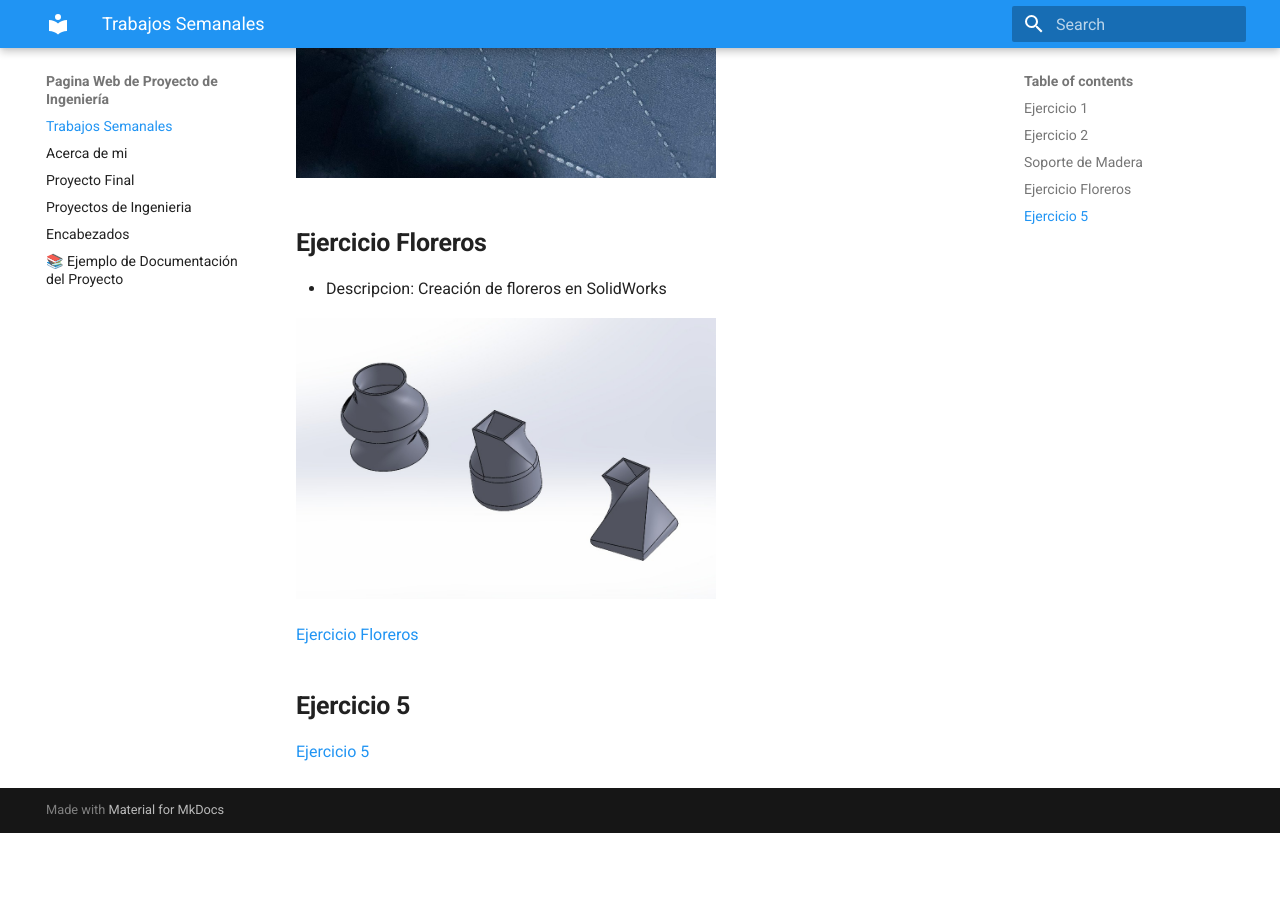
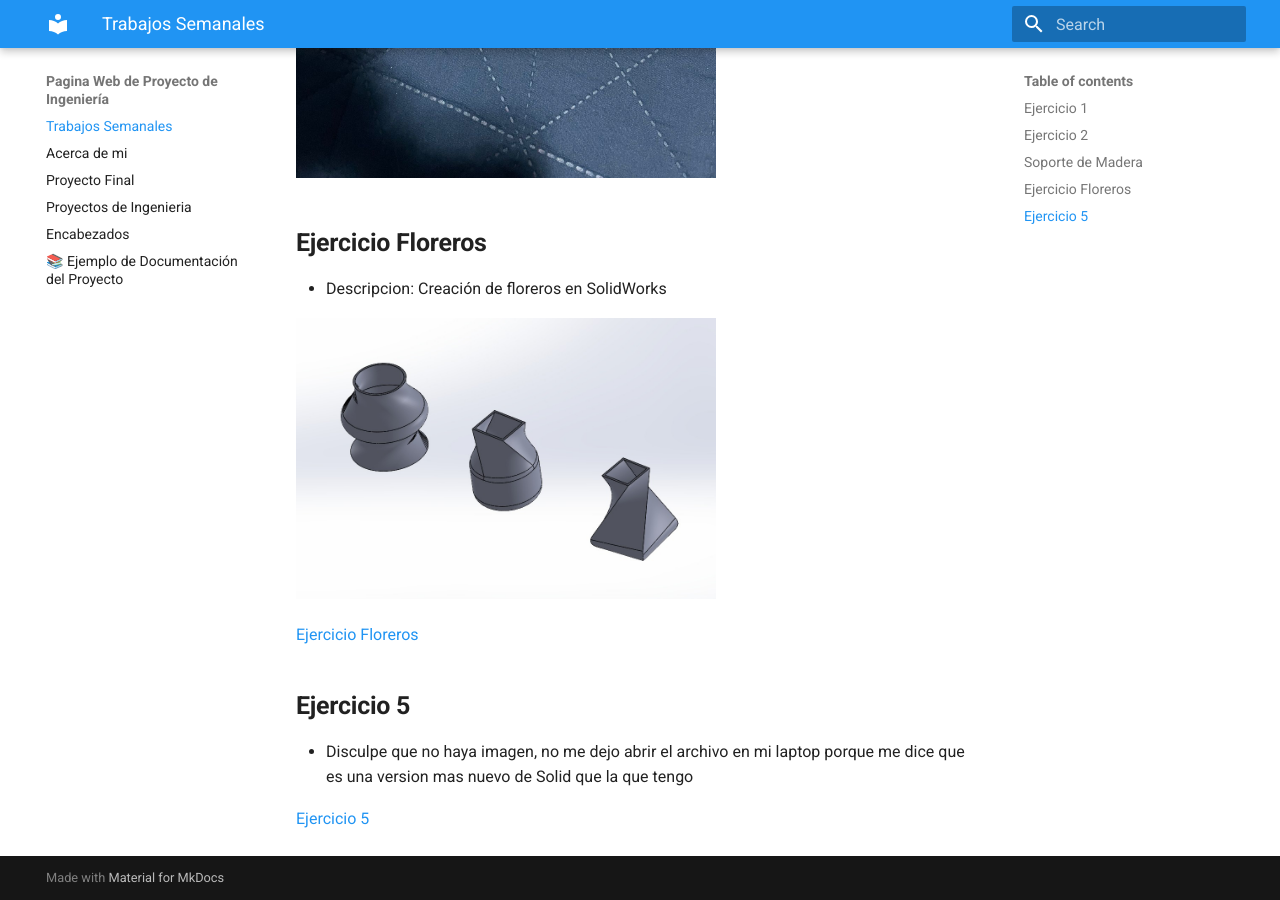
Before and after one commit to JoseGilGonzalezBerra/Proyecto_de_Ingenieria, an MkDocs documentation site: the page built from docs/index.md, in a window 1280 px wide and 900 px high, scrolled down 1411 px. Built offline with MkDocs 1.6.1 and Material for MkDocs 9.7.7, drawn with Linux system fonts in a browser that asks for light colours; before the commit the page ends 2244 px from its top, so only the background shows below that.

Commit message:
Update index.md

```diff
--- a/docs/index.md
+++ b/docs/index.md
@@ -35,5 +35,6 @@
 
 ## **Ejercicio 5**
 
+- Disculpe que no haya imagen, no me dejo abrir el archivo en mi laptop porque me dice que es una version mas nuevo de Solid que la que tengo
 
-[Ejercicio 5](recursos/archivos/Ejercicio_5.SLDPRT)
+[Ejercicio 5](recursos/archivos/Ejercicio5.SLDPRT)
```
